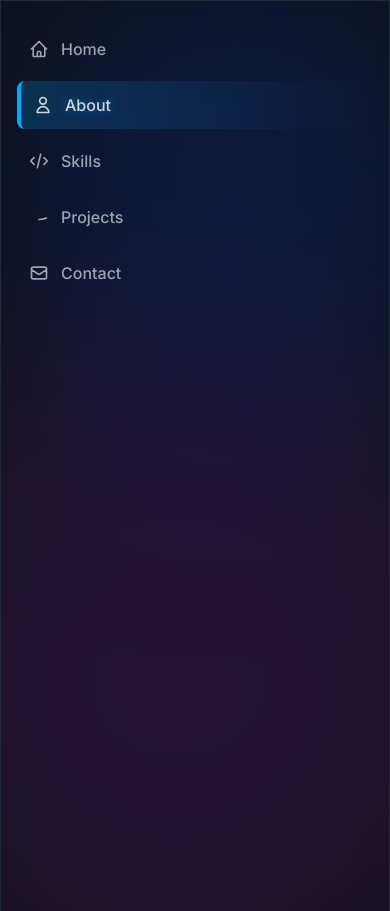
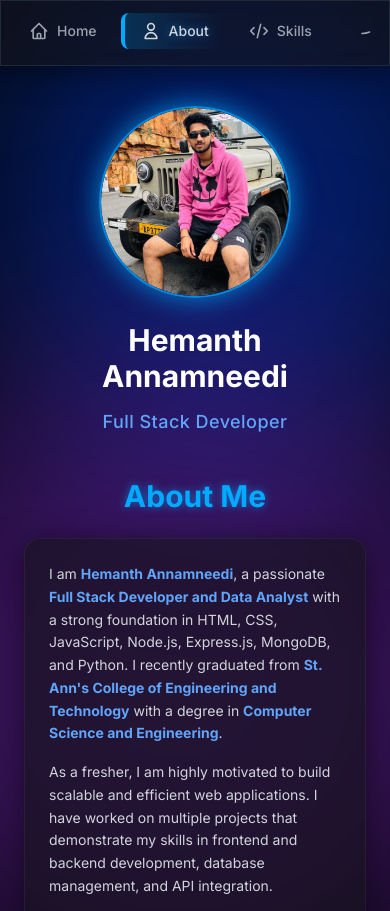
Before and after one commit to Hemanthannamneedi/portfolio, a plain HTML site: page about.html in a window 390 px wide. Shown: the top 911 px of the page. Drawn offline with nearby package versions, Linux system fonts and the light colour scheme.

Commit message:
about.html

```diff
--- a/about.html
+++ b/about.html
@@ -1,6 +1,5 @@
 <!DOCTYPE html>
 <html lang="en">
-
 <head>
     <meta charset="UTF-8">
     <meta name="viewport" content="width=device-width, initial-scale=1.0">
@@ -8,164 +7,83 @@
     <script src="https://cdn.tailwindcss.com"></script>
     <link href="https://fonts.googleapis.com/css2?family=Inter:wght@300;400;500;600;700&display=swap" rel="stylesheet">
     <style>
-        body {
-            font-family: 'Inter', sans-serif;
-            background-color: #050505;
-            color: #e0e0e0;
-        }
-
-        .bg-blob {
-            position: fixed;
-            border-radius: 50%;
-            filter: blur(100px);
-            z-index: -1;
-            opacity: 0.4;
-            animation: float 10s infinite alternate ease-in-out;
-        }
+        body { font-family: 'Inter', sans-serif; background-color: #050505; color: #e0e0e0; }
+        .bg-blob { position: fixed; border-radius: 50%; filter: blur(100px); z-index: -1; opacity: 0.4; animation: float 10s infinite alternate ease-in-out; }
         .blob-1 { top: -10%; left: -10%; width: 500px; height: 500px; background: #0044ff; }
         .blob-2 { bottom: -10%; right: -10%; width: 600px; height: 600px; background: #8a2be2; animation-delay: -5s; }
-
-        @keyframes float {
-            0% { transform: translate(0, 0) scale(1); }
-            100% { transform: translate(50px, 50px) scale(1.1); }
-        }
-
-        .glass-panel {
-            background: rgba(20, 20, 25, 0.6);
-            backdrop-filter: blur(16px);
-            -webkit-backdrop-filter: blur(16px);
-            border: 1px solid rgba(255, 255, 255, 0.05);
-            box-shadow: 0 4px 30px rgba(0, 0, 0, 0.5);
-        }
-
-        .profile-glow {
-            box-shadow: 0 0 20px rgba(0, 170, 255, 0.6), inset 0 0 20px rgba(0, 170, 255, 0.4);
-            border: 2px solid rgba(0, 170, 255, 0.8);
-            animation: pulse-glow 3s infinite alternate;
-        }
-
-        @keyframes pulse-glow {
-            from { box-shadow: 0 0 15px rgba(0, 170, 255, 0.5); border-color: rgba(0, 170, 255, 0.5); }
-            to { box-shadow: 0 0 35px rgba(0, 170, 255, 0.9); border-color: rgba(0, 170, 255, 1); }
-        }
-
-        .nav-link {
-            transition: all 0.3s ease;
-            position: relative;
-            overflow: hidden;
-        }
-        .nav-link:hover {
-            background: rgba(0, 170, 255, 0.1);
-            transform: translateX(5px);
-            color: #00aaff;
-        }
-
-        .sidebar-link-active {
-            background: linear-gradient(90deg, rgba(0,170,255,0.2) 0%, transparent 100%);
-            color: #00aaff;
-            border-left: 4px solid #00aaff;
-            text-shadow: 0 0 10px rgba(0,170,255,0.5);
-        }
-
-        #page-content {
-            opacity: 0;
-            transform: translateX(50px);
-            animation: slideIn 0.6s cubic-bezier(0.25, 1, 0.5, 1) forwards;
-        }
-
-        .slide-out {
-            animation: slideOut 0.5s cubic-bezier(0.25, 1, 0.5, 1) forwards !important;
-        }
-
+        @keyframes float { 0% { transform: translate(0, 0) scale(1); } 100% { transform: translate(50px, 50px) scale(1.1); } }
+        .glass-panel { background: rgba(20, 20, 25, 0.6); backdrop-filter: blur(16px); -webkit-backdrop-filter: blur(16px); border: 1px solid rgba(255, 255, 255, 0.05); box-shadow: 0 4px 30px rgba(0, 0, 0, 0.5); }
+        .profile-glow { box-shadow: 0 0 20px rgba(0, 170, 255, 0.6), inset 0 0 20px rgba(0, 170, 255, 0.4); border: 2px solid rgba(0, 170, 255, 0.8); animation: pulse-glow 3s infinite alternate; }
+        @keyframes pulse-glow { from { box-shadow: 0 0 15px rgba(0, 170, 255, 0.5); border-color: rgba(0, 170, 255, 0.5); } to { box-shadow: 0 0 35px rgba(0, 170, 255, 0.9); border-color: rgba(0, 170, 255, 1); } }
+        .nav-link { transition: all 0.3s ease; position: relative; overflow: hidden; }
+        .nav-link:hover { background: rgba(0, 170, 255, 0.1); transform: translateX(5px); color: #00aaff; }
+        .sidebar-link-active { background: linear-gradient(90deg, rgba(0,170,255,0.2) 0%, transparent 100%); color: #00aaff; border-left: 4px solid #00aaff; text-shadow: 0 0 10px rgba(0,170,255,0.5); }
+        #page-content { opacity: 0; transform: translateX(50px); animation: slideIn 0.6s cubic-bezier(0.25, 1, 0.5, 1) forwards; }
+        .slide-out { animation: slideOut 0.5s cubic-bezier(0.25, 1, 0.5, 1) forwards !important; }
         @keyframes slideIn { to { opacity: 1; transform: translateX(0); } }
         @keyframes slideOut { to { opacity: 0; transform: translateX(-50px); } }
-
-        .section-title {
-            color: #00aaff;
-            text-shadow: 0 0 8px rgba(0, 170, 255, 0.6);
-        }
-
-        /* Sliding Role Animation */
-        .role-slider {
-            height: 2rem;
-            overflow: hidden;
-            display: inline-flex;
-            justify-content: center;
-        }
-        .role-slider-inner {
-            display: flex;
-            flex-direction: column;
-            align-items: center;
-            animation: slideRoles 5s cubic-bezier(0.68, -0.55, 0.265, 1.55) infinite;
-        }
-        @keyframes slideRoles {
-            0%, 40% { transform: translateY(0); }
-            50%, 90% { transform: translateY(-2rem); }
-            100% { transform: translateY(0); }
-        }
-
-        @media (max-width: 768px) {
-            .main-layout { flex-direction: column; }
-            aside { width: 100% !important; border-right: none; border-bottom: 1px solid rgba(255,255,255,0.1); height: auto !important; }
-            body, .flex-grow { overflow-y: auto !important; height: auto !important; }
-        }
+        .section-title { color: #00aaff; text-shadow: 0 0 8px rgba(0, 170, 255, 0.6); }
+        .role-slider { height: 2rem; overflow: hidden; display: inline-flex; justify-content: center; }
+        .role-slider-inner { display: flex; flex-direction: column; align-items: center; animation: slideRoles 5s cubic-bezier(0.68, -0.55, 0.265, 1.55) infinite; }
+        @keyframes slideRoles { 0%, 40% { transform: translateY(0); } 50%, 90% { transform: translateY(-2rem); } 100% { transform: translateY(0); } }
+        .no-scrollbar::-webkit-scrollbar { display: none; }
+        .no-scrollbar { -ms-overflow-style: none; scrollbar-width: none; }
     </style>
 </head>
-
-<body class="h-screen w-screen overflow-hidden flex relative text-gray-200">
+<body class="min-h-screen w-full overflow-x-hidden md:overflow-hidden flex flex-col md:flex-row relative text-gray-200">
 
     <div class="bg-blob blob-1"></div>
     <div class="bg-blob blob-2"></div>
 
-    <aside class="flex flex-col flex-shrink-0 p-4 glass-panel h-screen border-r border-gray-800 z-10 transition-all" style="width: 250px;">
-        <div class="text-center mb-4 mt-2 hidden md:block">
+    <aside class="flex flex-col flex-shrink-0 p-3 md:p-4 glass-panel md:h-screen border-b md:border-b-0 md:border-r border-gray-800 z-20 w-full md:w-[250px] sticky top-0 md:relative">
+        <div class="text-center mb-2 md:mb-4 mt-1 md:mt-2 hidden md:block">
             <h2 class="text-xl font-bold tracking-wider text-white">PORTFOLIO</h2>
             <div class="h-1 w-10 bg-blue-500 mx-auto mt-1 rounded"></div>
         </div>
 
-        <ul class="nav flex-col mb-auto space-y-2 mt-2">
+        <ul class="nav flex flex-row md:flex-col mb-0 md:mb-auto gap-2 md:gap-0 md:space-y-2 overflow-x-auto no-scrollbar pb-1 md:pb-0">
             <li>
-                <a href="index.html" class="flex items-center p-3 text-gray-400 rounded-lg nav-link page-link">
-                    <svg class="w-5 h-5 mr-3" fill="none" stroke="currentColor" viewBox="0 0 24 24"><path stroke-linecap="round" stroke-linejoin="round" stroke-width="2" d="M3 12l2-2m0 0l7-7 7 7M5 10v10a1 1 0 001 1h3m10-11l2 2m-2-2v10a1 1 0 01-1 1h-3m-6 0a1 1 0 001-1v-4a1 1 0 011-1h2a1 1 0 011 1v4a1 1 0 001 1m-6 0h6"></path></svg>
-                    <span class="font-medium text-base">Home</span>
+                <a href="index.html" class="flex items-center px-4 py-2 md:p-3 text-gray-400 rounded-lg nav-link page-link whitespace-nowrap">
+                    <svg class="w-5 h-5 mr-2 md:mr-3" fill="none" stroke="currentColor" viewBox="0 0 24 24"><path stroke-linecap="round" stroke-linejoin="round" stroke-width="2" d="M3 12l2-2m0 0l7-7 7 7M5 10v10a1 1 0 001 1h3m10-11l2 2m-2-2v10a1 1 0 01-1 1h-3m-6 0a1 1 0 001-1v-4a1 1 0 011-1h2a1 1 0 011 1v4a1 1 0 001 1m-6 0h6"></path></svg>
+                    <span class="font-medium text-sm md:text-base">Home</span>
                 </a>
             </li>
             <li>
-                <a href="about.html" class="flex items-center p-3 text-gray-300 rounded-lg sidebar-link-active transition-all page-link">
-                    <svg class="w-5 h-5 mr-3" fill="none" stroke="currentColor" viewBox="0 0 24 24"><path stroke-linecap="round" stroke-linejoin="round" stroke-width="2" d="M16 7a4 4 0 11-8 0 4 4 0 018 0zM12 14a7 7 0 00-7 7h14a7 7 0 00-7-7z"></path></svg>
-                    <span class="font-medium text-base">About</span>
+                <a href="about.html" class="flex items-center px-4 py-2 md:p-3 text-gray-300 rounded-lg sidebar-link-active transition-all page-link whitespace-nowrap">
+                    <svg class="w-5 h-5 mr-2 md:mr-3" fill="none" stroke="currentColor" viewBox="0 0 24 24"><path stroke-linecap="round" stroke-linejoin="round" stroke-width="2" d="M16 7a4 4 0 11-8 0 4 4 0 018 0zM12 14a7 7 0 00-7 7h14a7 7 0 00-7-7z"></path></svg>
+                    <span class="font-medium text-sm md:text-base">About</span>
                 </a>
             </li>
             <li>
-                <a href="skills.html" class="flex items-center p-3 text-gray-400 rounded-lg nav-link page-link">
-                    <svg class="w-5 h-5 mr-3" fill="none" stroke="currentColor" viewBox="0 0 24 24"><path stroke-linecap="round" stroke-linejoin="round" stroke-width="2" d="M10 20l4-16m4 4l4 4-4 4M6 16l-4-4 4-4"></path></svg>
-                    <span class="font-medium text-base">Skills</span>
+                <a href="skills.html" class="flex items-center px-4 py-2 md:p-3 text-gray-400 rounded-lg nav-link page-link whitespace-nowrap">
+                    <svg class="w-5 h-5 mr-2 md:mr-3" fill="none" stroke="currentColor" viewBox="0 0 24 24"><path stroke-linecap="round" stroke-linejoin="round" stroke-width="2" d="M10 20l4-16m4 4l4 4-4 4M6 16l-4-4 4-4"></path></svg>
+                    <span class="font-medium text-sm md:text-base">Skills</span>
                 </a>
             </li>
             <li>
-                <a href="projects.html" class="flex items-center p-3 text-gray-400 rounded-lg nav-link page-link">
-                    <svg class="w-5 h-5 mr-3" fill="none" stroke="currentColor" viewBox="0 0 24 24"><path stroke-linecap="round" stroke-linejoin="round" stroke-width="2" d="M21 13.255A23.931 23.931 0 0112 15c-3.183 0-6.22-9-1.745M16 6V4a2 2 0 00-2-2h-4a2 2 0 00-2 2v2m4 6h.01M5 20h14a2 2 0 002-2V8a2 2 0 00-2-2H5a2 2 0 00-2 2v10a2 2 0 002 2z"></path></svg>
-                    <span class="font-medium text-base">Projects</span>
+                <a href="projects.html" class="flex items-center px-4 py-2 md:p-3 text-gray-400 rounded-lg nav-link page-link whitespace-nowrap">
+                    <svg class="w-5 h-5 mr-2 md:mr-3" fill="none" stroke="currentColor" viewBox="0 0 24 24"><path stroke-linecap="round" stroke-linejoin="round" stroke-width="2" d="M21 13.255A23.931 23.931 0 0112 15c-3.183 0-6.22-9-1.745M16 6V4a2 2 0 00-2-2h-4a2 2 0 00-2 2v2m4 6h.01M5 20h14a2 2 0 002-2V8a2 2 0 00-2-2H5a2 2 0 00-2 2v10a2 2 0 002 2z"></path></svg>
+                    <span class="font-medium text-sm md:text-base">Projects</span>
                 </a>
             </li>
             <li>
-                <a href="contact.html" class="flex items-center p-3 text-gray-400 rounded-lg nav-link page-link">
-                    <svg class="w-5 h-5 mr-3" fill="none" stroke="currentColor" viewBox="0 0 24 24"><path stroke-linecap="round" stroke-linejoin="round" stroke-width="2" d="M3 8l7.89 5.26a2 2 0 002.22 0L21 8M5 19h14a2 2 0 002-2V7a2 2 0 00-2-2H5a2 2 0 00-2 2v10a2 2 0 002 2z"></path></svg>
-                    <span class="font-medium text-base">Contact</span>
+                <a href="contact.html" class="flex items-center px-4 py-2 md:p-3 text-gray-400 rounded-lg nav-link page-link whitespace-nowrap">
+                    <svg class="w-5 h-5 mr-2 md:mr-3" fill="none" stroke="currentColor" viewBox="0 0 24 24"><path stroke-linecap="round" stroke-linejoin="round" stroke-width="2" d="M3 8l7.89 5.26a2 2 0 002.22 0L21 8M5 19h14a2 2 0 002-2V7a2 2 0 00-2-2H5a2 2 0 00-2 2v10a2 2 0 002 2z"></path></svg>
+                    <span class="font-medium text-sm md:text-base">Contact</span>
                 </a>
             </li>
         </ul>
 
-        <div class="mt-auto pt-4 border-t border-gray-800">
+        <div class="mt-auto pt-4 border-t border-gray-800 hidden md:block">
             <a href="#" class="flex items-center text-white no-underline hover:text-blue-400 transition-colors p-2">
                 <strong class="text-lg tracking-wider">HEMANTH</strong>
             </a>
         </div>
     </aside>
 
-    <div class="flex-grow z-10 h-screen overflow-hidden flex flex-col">
+    <div class="flex-grow z-10 w-full md:h-screen overflow-y-auto md:overflow-hidden flex flex-col">
         <div id="page-content" class="w-full h-full flex flex-col justify-between">
-            <main class="max-w-7xl mx-auto px-6 flex flex-col md:flex-row items-center justify-center md:space-x-12 flex-grow h-full w-full">
+            <main class="max-w-7xl mx-auto px-6 py-8 md:py-0 flex flex-col md:flex-row items-center justify-center md:space-x-12 flex-grow w-full">
 
                 <div class="profile-container flex flex-col items-center p-2 md:w-1/3 md:flex-shrink-0">
                     <div class="rounded-full overflow-hidden w-48 h-48 md:w-64 md:h-64 flex items-center justify-center profile-glow relative group">
@@ -182,7 +100,7 @@
                     </div>
                 </div>
 
-                <section class="mt-6 md:mt-0 max-w-2xl md:w-2/3">
+                <section class="mt-8 md:mt-0 max-w-2xl md:w-2/3">
                     <h2 class="text-3xl md:text-4xl font-bold section-title text-center md:text-left mb-6">About Me</h2>
                     <div class="text-sm md:text-base lg:text-lg leading-relaxed glass-panel p-6 md:p-8 rounded-2xl text-gray-300">
                         <p class="mb-4">
@@ -198,7 +116,7 @@
                 </section>
             </main>
 
-            <footer class="p-4 text-center text-gray-600 text-sm w-full border-t border-gray-900/50 backdrop-blur-sm flex-shrink-0">
+            <footer class="p-4 text-center text-gray-600 text-sm w-full border-t border-gray-900/50 backdrop-blur-sm flex-shrink-0 mt-8 md:mt-0">
                 &copy; 2025 Hemanth-Annamneedi. Built with passion.
             </footer>
         </div>
```
